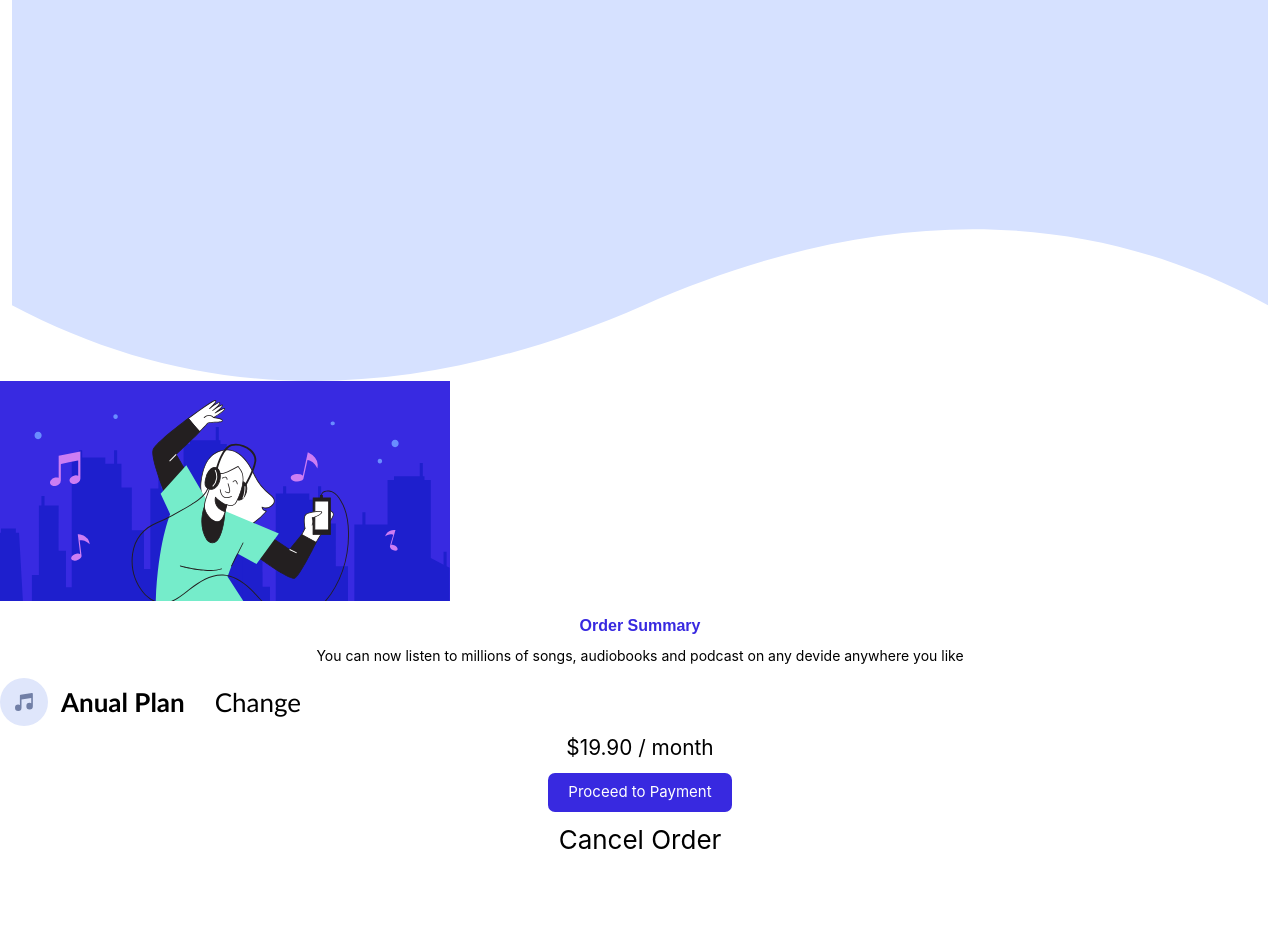
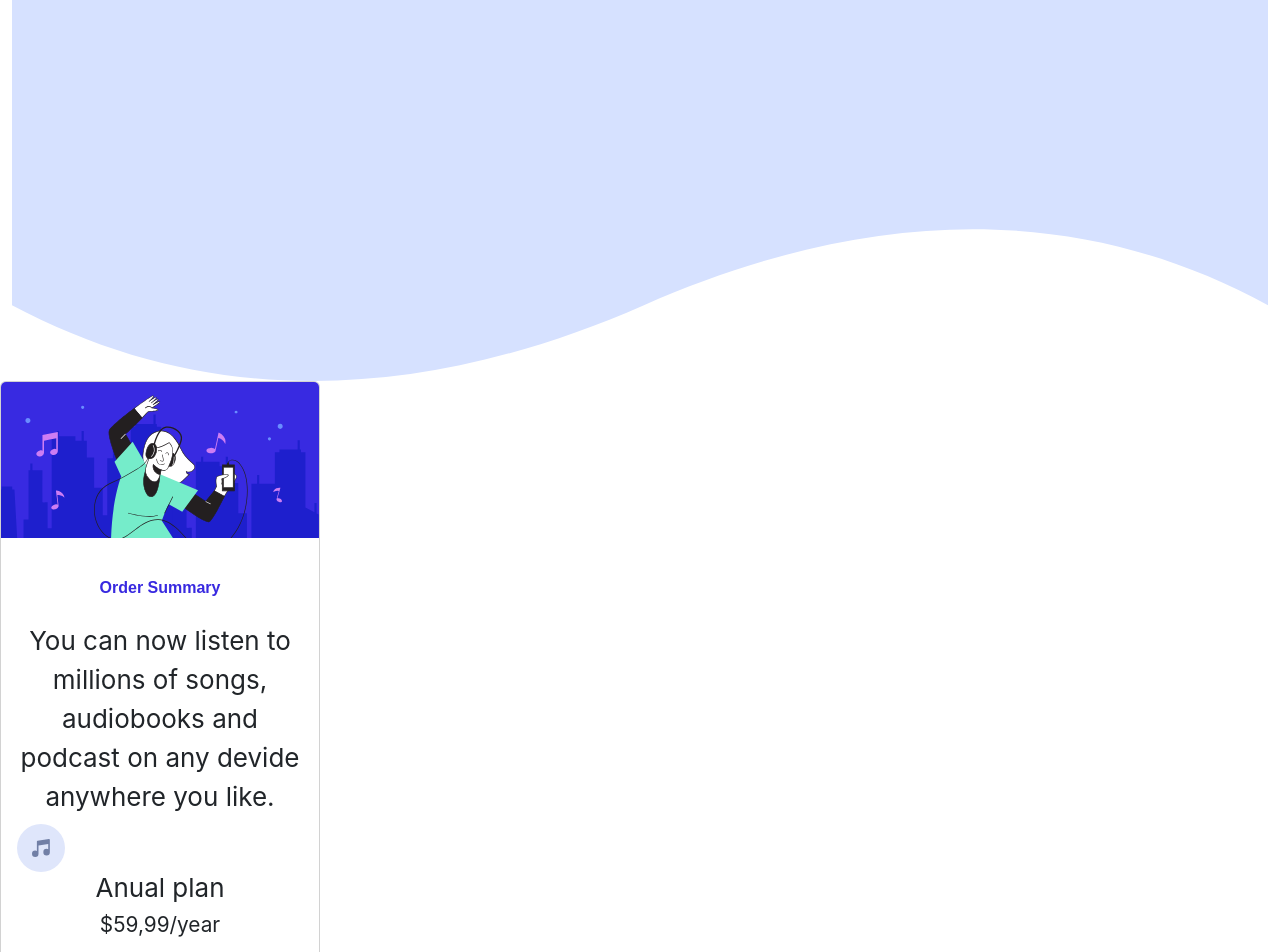
Before and after one commit to HlobisileLukhele/order-summary-component, a React (Create React App) app: page / in a window 1280 px wide. Shown: the top 952 px of the page. Before the commit the page ends 859 px from the top, so only its background shows below. Built offline with nearby package versions, Linux system fonts and the light colour scheme.

Commit message:
used boostrap card components

```diff
--- a/src/Components/OrderCard.js
+++ b/src/Components/OrderCard.js
@@ -3,25 +3,23 @@
 const OrderCard = () => {
     return (
         <div className="container-card md:container md:mx-auto object-position: center;">
-        <div classname="illustration ">
-            <img src="./Assets/images/illustration-hero.svg" alt="Order illustration"/>
-            <h2 className="heading">Order Summary </h2>
-            <p className="text">You can now listen to millions of songs, audiobooks and podcast on any devide anywhere you like</p>
-            <div className="plan-section">
-                <div className=" price-plan">
-                <div className="anual-plan">
-                <img src="./Assets/images/icon-music.svg" alt="icon-music" className="icon"/>
-                 <h4 className="anual"> Anual Plan</h4>
-                 <h5 className="change">Change</h5>
-                </div>
-                <small>$19.90 / month</small>
-                </div>
-                <button className="payment mt-2 mb-2">Proceed to Payment</button>
-                <p clasName="cancel-payment mt-2 mb-2"> Cancel Order</p>
-            </div>
+        <div class="card" style={{width: "20rem"}}>
+        <img src="./Assets/images/illustration-hero.svg" alt="Order illustration" class="card-img-top" />
+        <div class="card-body">
+        <h5 class="card-title mt-4 heading">Order Summary</h5>
+        <p class="card-text mt-4">You can now listen to millions of songs, audiobooks and podcast on any devide anywhere you like.</p>
+        <div className="plan-section mb-2 mt-2">
+            <img src="./Assets/images/icon-music.svg" alt="" />
+            <h4>Anual plan</h4>
+            <small>$59,99/year</small>
         </div>
+        <div>
+        <button class="btn btn-primary">Go somewhere</button>
+        <h5>Cancel Order</h5>
         </div>
+    </div>
+</div>
+</div>
     )
 }
-
 export default OrderCard;
```
